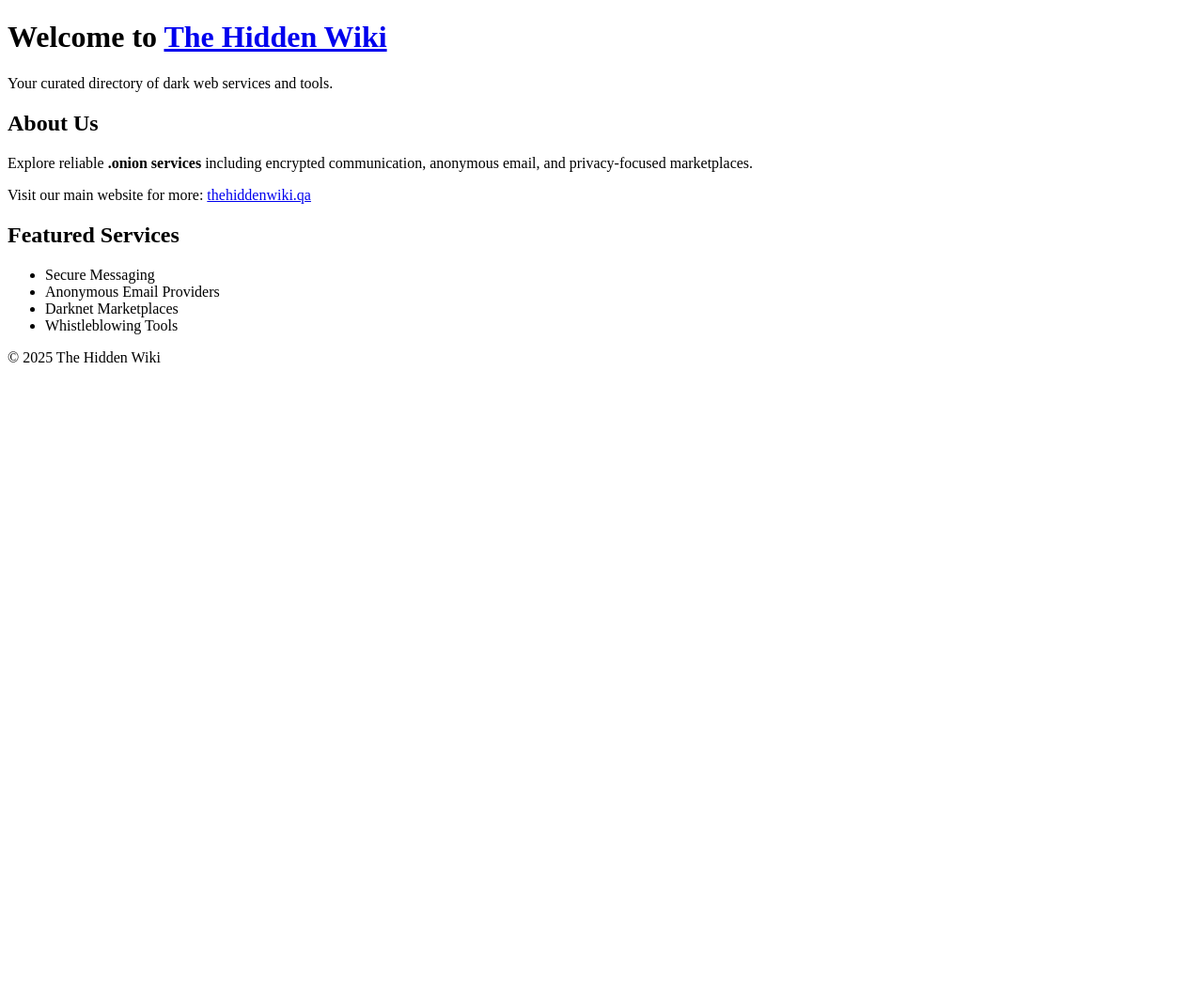
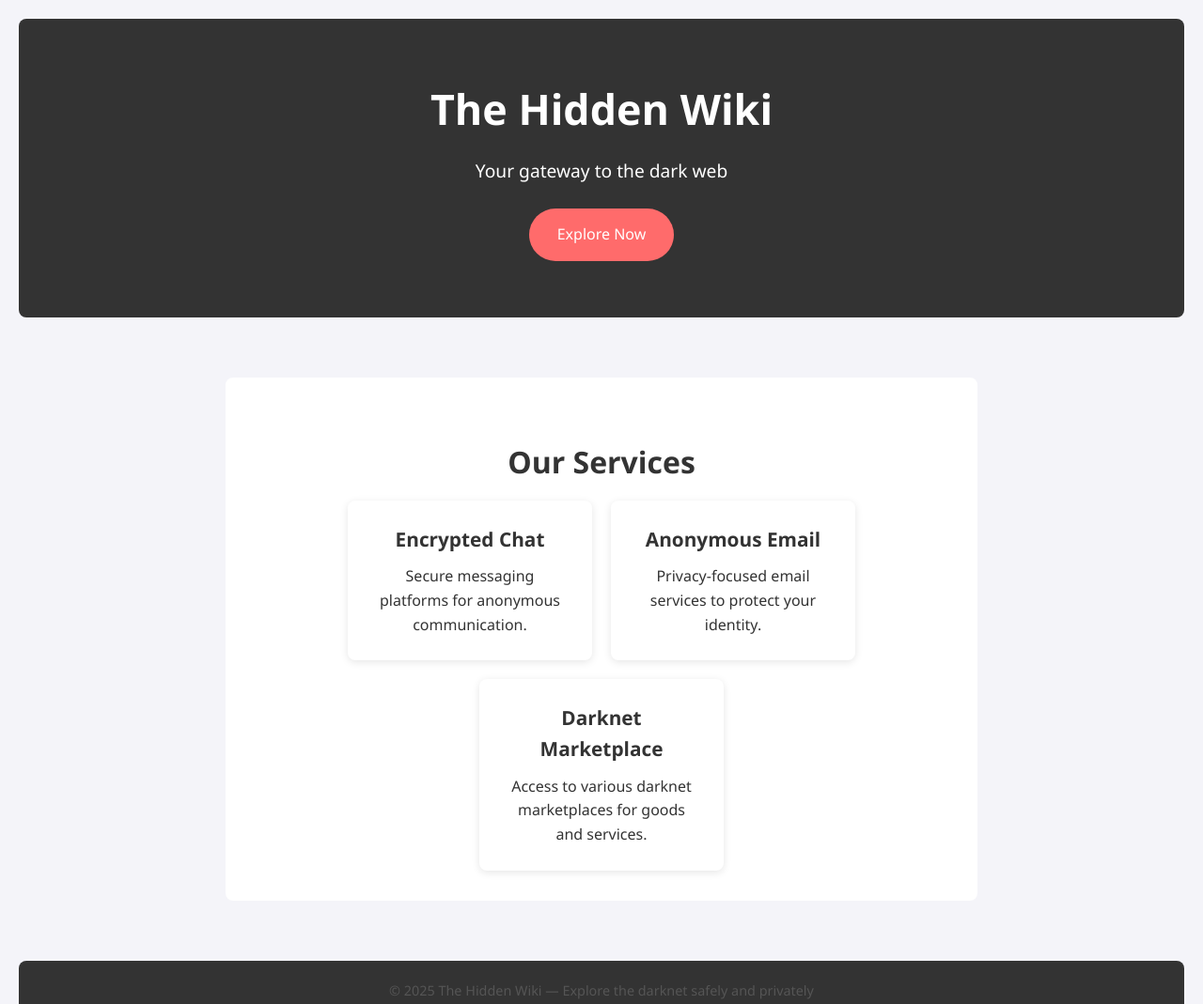
Before and after one commit to sppmedia/the-hidden-wiki, a plain HTML site: page index.html in a window 1280 px wide. Shown: the top 1069 px of the page at 94% size. Before the commit the page ends 800 px from the top, so only its background shows below. Drawn offline with Linux system fonts and the light colour scheme.

Commit message:
Update index.html

```diff
--- a/index.html
+++ b/index.html
@@ -2,34 +2,154 @@
 <html lang="en">
 <head>
   <meta charset="UTF-8">
-  <meta name="viewport" content="width=device-width,initial-scale=1.0">
-  <meta name="description" content="The Hidden Wiki: Curated directory of .onion services including secure messaging, anonymous email, and darknet marketplaces.">
-  <meta name="robots" content="index,follow">
-  <title>The Hidden Wiki – Dark Web Directory</title>
+  <meta name="viewport" content="width=device-width, initial-scale=1.0">
+  <meta name="description" content="The Hidden Wiki is your gateway to the dark web. This curated directory of .onion services includes darknet markets, anonymous email providers, secure chat services, whistleblowing platforms, and more. Updated regularly, The Hidden Wiki helps users explore the darknet safely and privately.">
+  <meta name="robots" content="index, follow">
+  <meta name="author" content="The Hidden Wiki">
+  <title>The Hidden Wiki</title>
+  <link rel="canonical" href="https://thehiddenwiki.qa/">
+  <link rel="stylesheet" href="style.css">
+  <style>
+    /* Global Styles */
+    * {
+      margin: 0;
+      padding: 0;
+      box-sizing: border-box;
+    }
+
+    body {
+      font-family: 'Segoe UI', Tahoma, Geneva, Verdana, sans-serif;
+      background-color: #f4f4f9;
+      color: #333;
+      display: flex;
+      flex-direction: column;
+      min-height: 100vh;
+      text-align: center;
+      padding: 20px;
+    }
+
+    /* Header Styles */
+    header {
+      padding: 60px 20px;
+      background-color: #333;
+      color: #fff;
+      border-radius: 8px;
+      margin-bottom: 40px;
+    }
+
+    header h1 {
+      font-size: 2.8rem;
+      margin-bottom: 15px;
+    }
+
+    header p {
+      font-size: 1.2rem;
+      margin-bottom: 25px;
+    }
+
+    .cta {
+      display: inline-block;
+      background-color: #ff6b6b;
+      color: #fff;
+      padding: 15px 30px;
+      font-size: 1rem;
+      border-radius: 30px;
+      text-decoration: none;
+      transition: background-color 0.3s ease;
+    }
+
+    .cta:hover {
+      background-color: #ff4757;
+    }
+
+    /* Main Section */
+    main {
+      flex: 1;
+    }
+
+    .services {
+      display: flex;
+      flex-wrap: wrap;
+      justify-content: center;
+      gap: 20px;
+      margin: 0 auto;
+      max-width: 900px;
+    }
+
+    .card {
+      background-color: #fff;
+      padding: 25px;
+      border-radius: 8px;
+      width: 260px;
+      box-shadow: 0 2px 8px rgba(0, 0, 0, 0.1);
+    }
+
+    .card h3 {
+      font-size: 1.3rem;
+      margin-bottom: 10px;
+    }
+
+    .card p {
+      font-size: 1rem;
+    }
+
+    /* Footer */
+    footer {
+      padding: 20px;
+      margin-top: 40px;
+      font-size: 0.9rem;
+      color: #555;
+    }
+
+    /* Responsive Styles */
+    @media (max-width: 768px) {
+      header h1 {
+        font-size: 2.2rem;
+      }
+
+      header p {
+        font-size: 1rem;
+      }
+
+      .cta {
+        padding: 12px 24px;
+        font-size: 0.9rem;
+      }
+
+      .card {
+        width: 100%;
+        margin-bottom: 20px;
+      }
+    }
+  </style>
 </head>
 <body>
   <header>
-    <h1>Welcome to <a href="https://thehiddenwiki.qa/">The Hidden Wiki</a></h1>
-    <p>Your curated directory of dark web services and tools.</p>
+    <h1>The Hidden Wiki</h1>
+    <p>Your gateway to the dark web</p>
+    <a href="https://thehiddenwiki.qa/" class="cta">Explore Now</a>
   </header>
   <main>
     <section>
-      <h2>About Us</h2>
-      <p>Explore reliable <strong>.onion services</strong> including encrypted communication, anonymous email, and privacy-focused marketplaces.</p>
-      <p>Visit our main website for more: <a href="https://thehiddenwiki.qa/">thehiddenwiki.qa</a></p>
-    </section>
-    <section>
-      <h2>Featured Services</h2>
-      <ul>
-        <li>Secure Messaging</li>
-        <li>Anonymous Email Providers</li>
-        <li>Darknet Marketplaces</li>
-        <li>Whistleblowing Tools</li>
-      </ul>
+      <h2>Our Services</h2>
+      <div class="services">
+        <div class="card">
+          <h3>Encrypted Chat</h3>
+          <p>Secure messaging platforms for anonymous communication.</p>
+        </div>
+        <div class="card">
+          <h3>Anonymous Email</h3>
+          <p>Privacy-focused email services to protect your identity.</p>
+        </div>
+        <div class="card">
+          <h3>Darknet Marketplace</h3>
+          <p>Access to various darknet marketplaces for goods and services.</p>
+        </div>
+      </div>
     </section>
   </main>
   <footer>
-    <p>&copy; 2025 The Hidden Wiki</p>
+    <p>© 2025 The Hidden Wiki — Explore the darknet safely and privately</p>
   </footer>
 </body>
 </html>
```
